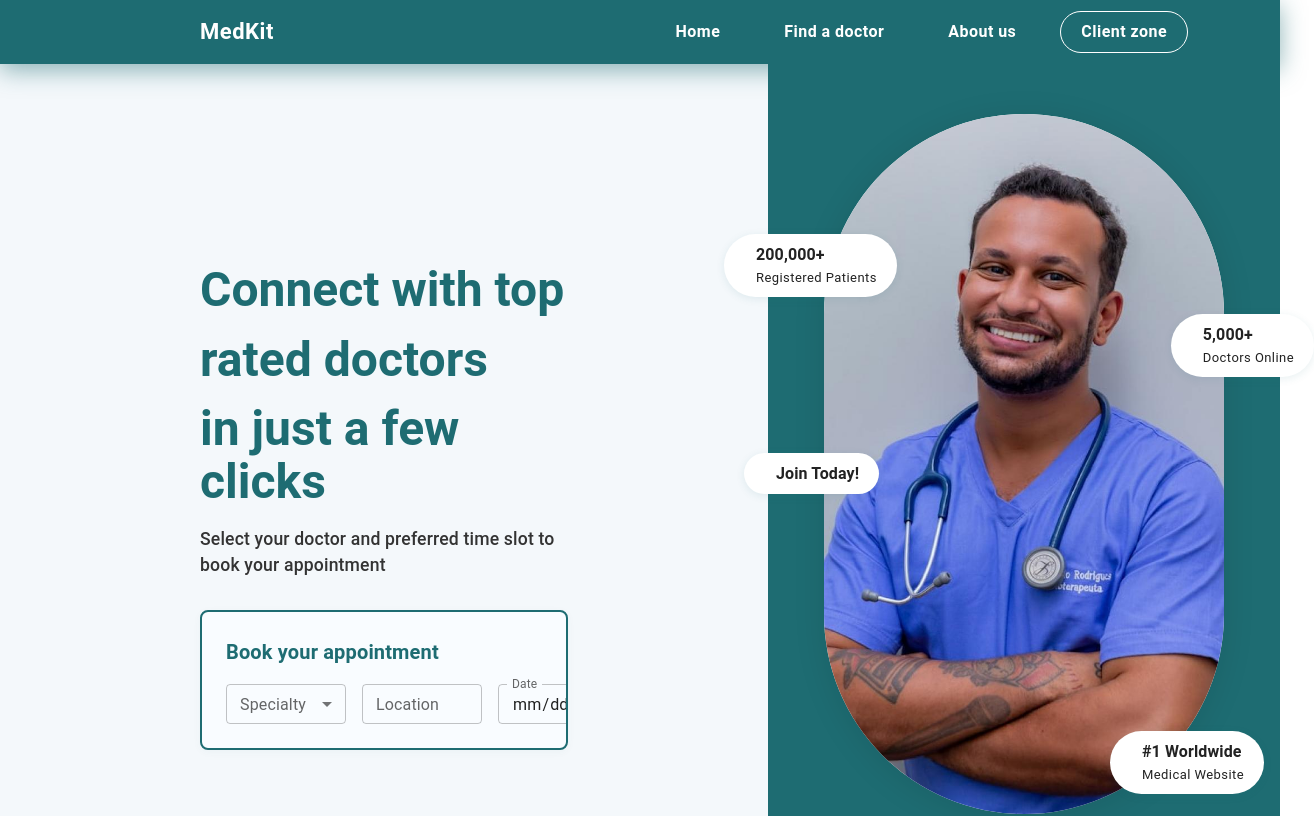
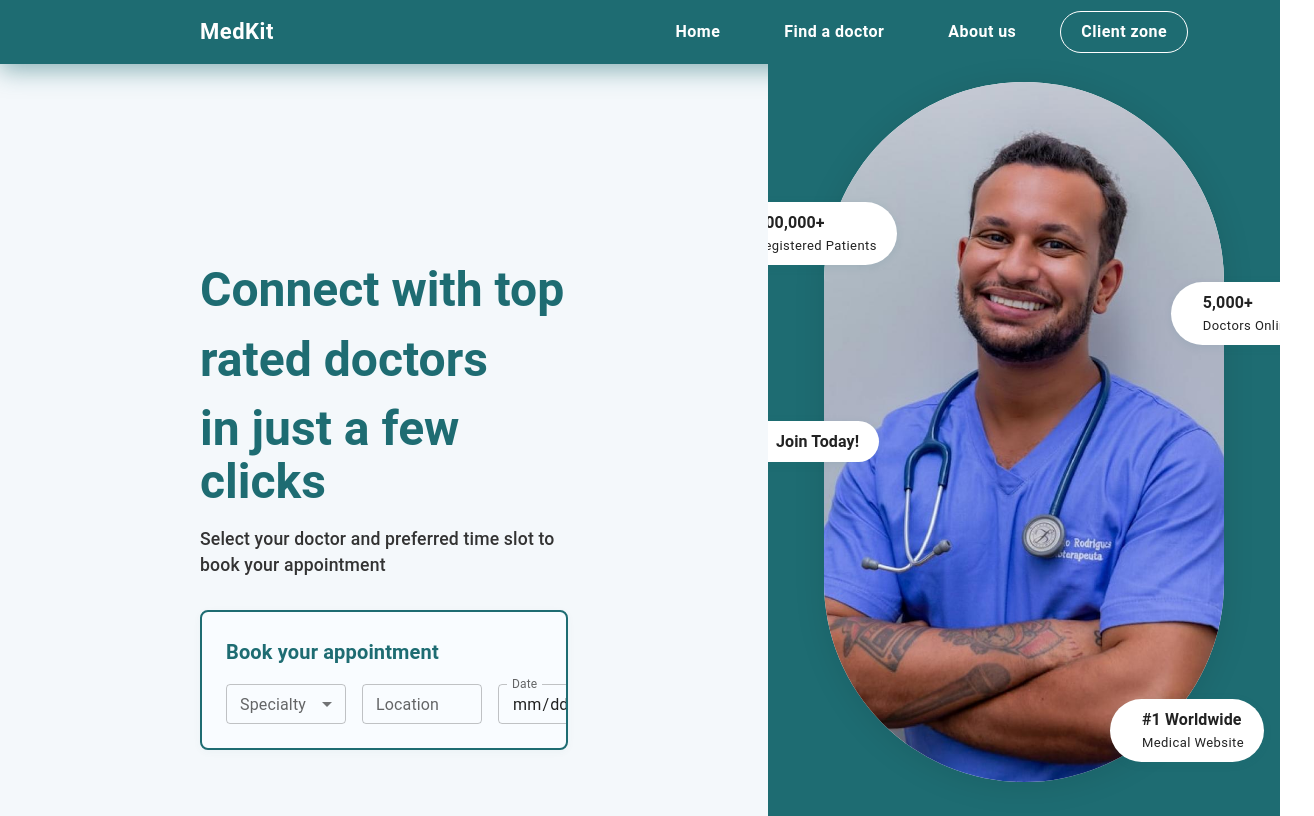
Before and after one commit to noouh1/MedKit-HealthCare, a React (Vite) app: page / in a window 1280 px wide. Shown: the top 816 px of the page, 1314 px wide, since content can reach past the window. Built offline with nearby package versions, Linux system fonts and the light colour scheme; some icons are missing.

Commit message:
[Edit]:fix expand

```diff
--- a/package.json
+++ b/package.json
@@ -12,14 +12,15 @@
   "dependencies": {
     "@date-io/date-fns": "^3.2.1",
     "@emotion/react": "^11.14.0",
-    "@mui/lab": "^7.0.0-beta.13",
-    "@mui/x-date-pickers": "^8.5.2",
     "@emotion/styled": "^11.14.0",
     "@mui/icons-material": "^7.1.1",
+    "@mui/lab": "^7.0.0-beta.13",
     "@mui/material": "^7.1.1",
+    "@mui/x-date-pickers": "^8.5.2",
     "@tailwindcss/vite": "^4.1.8",
     "@tanstack/react-query": "^5.80.7",
     "date-fns": "^4.1.0",
+    "framer-motion": "^12.18.1",
     "react": "^19.1.0",
     "react-dom": "^19.1.0",
     "react-router-dom": "^7.6.2"
--- a/src/components/cards/DoctorCard.tsx
+++ b/src/components/cards/DoctorCard.tsx
@@ -6,6 +6,7 @@ import {
   useMediaQuery,
   useTheme,
 } from '@mui/material';
+
 import type { CardData } from '../../types/FindDoctor';
 import { Link } from 'react-router-dom';
 import { imgs, names, specialties } from '../../types/FindDoctor';
@@ -80,12 +81,11 @@ return (
                 onClick={() => handleCardClick(index)}
                 sx={{
                   flex: isExpanded && !isSmallScreen ? 2 : 1,
-                  transition: 'all 800ms cubic-bezier(0.4,0,0.2,1)',
+                  transition: 'all 0.5s ease',
                   display: 'flex',
                   justifyContent: 'center',
                   alignItems: 'center',
                   padding: 0,
-                  transform: isExpanded ? 'scale(1.04)' : 'scale(1)',
                 }}
               >
                 <Box
@@ -94,9 +94,9 @@ return (
                     borderRadius: '18px',
                     py: 2,
                     px: isExpanded ? (isSmallScreen ? 4 : 10) : 12,
-                    textAlign: isExpanded ? 'left' : 'center',
+                    textAlign: 'center',
                     boxShadow: '0 4px 16px rgba(30, 108, 114, 0.10)',
-                    transition:'all 800ms ease' ,
+                    transition:' right 0.5s' ,
                     minHeight: 320,
                     width: '100%',
                     display: 'flex',
@@ -104,10 +104,7 @@ return (
                     alignItems: 'center',
                     justifyContent: 'center',
                     gap: isExpanded ? 6 : 2,
-                    '&:hover img': {
-                      transform: 'scale(1.09) rotate(-2deg)',
-                      boxShadow: '0 12px 32px rgba(30, 108, 114, 0.22)',
-                    },
+
                   }}
                 >
                   <Box
@@ -123,16 +120,15 @@ return (
                       src={card.image}
                       alt={card.name}
                       sx={{
-                        width: isExpanded ? 100 : 150,
-                        height: isExpanded ? 100 : 150,
+                        width: isExpanded ? 150 : 150,
+                        height: isExpanded ? 150 : 150,
                         borderRadius: '50%',
                         objectFit: 'cover',
                         mb: 2,
-                        transition: 'all 0.5s ease',
                         boxShadow: '0 2px 8px rgba(30, 108, 114, 0.1)',
                       }}
                     />
-                    <Typography variant="h6" sx={{ fontWeight: 'bold', color: '#1e6c72', fontSize: isExpanded ? 17 : 19 }}>
+                    <Typography variant="h6" sx={{ fontWeight: 'bold', color: '#1e6c72', fontSize: 18 }}>
                       {card.name}
                     </Typography>
                     <Typography variant="body2" sx={{ color: '#555', fontSize: 14 }}>
--- a/src/components/home/HeroSection.tsx
+++ b/src/components/home/HeroSection.tsx
@@ -89,11 +89,11 @@ function HeroSection() {
                         width: { xs: '100%', md: '40%' },
                         justifyContent: 'center',
                         alignItems: 'center',
-                        position: { xs: 'relative'},
-                        top: { xs: 'auto', md: 0 },
+                        overflow: 'hidden',
+                        position: { xs: 'relative', md: 'absolute' },                        top: { xs: 'auto', md: 0 },
                         bottom: { xs: 'auto', md: 0 },
                         right: { xs: 'auto', md: 0 },
-                        height: { xs: 'auto', md: '100vh' },
+                        height: { xs: 'auto', md: '108vh' },
                         minHeight: { xs: 320, md: '100vh' },
                         backgroundColor: { xs: 'transparent', md: '#1e6c72' },
                         p: { xs: 0, md: 4 },
```
Also changed, not shown: 1 other file (tests, documents, lock files or other folders).
